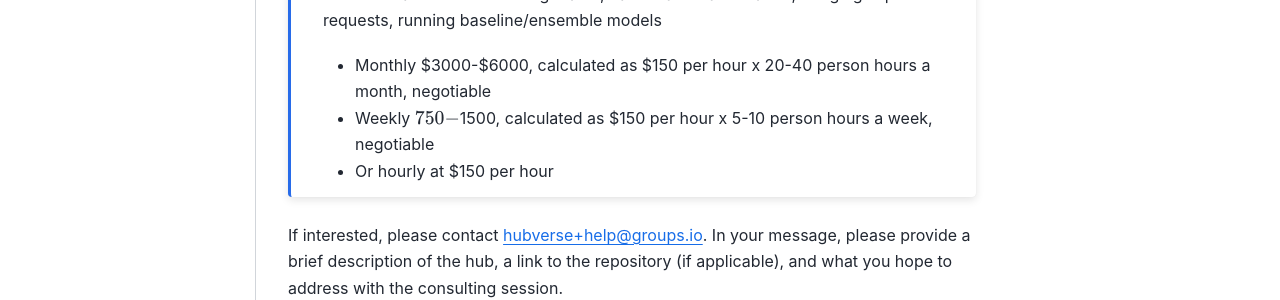
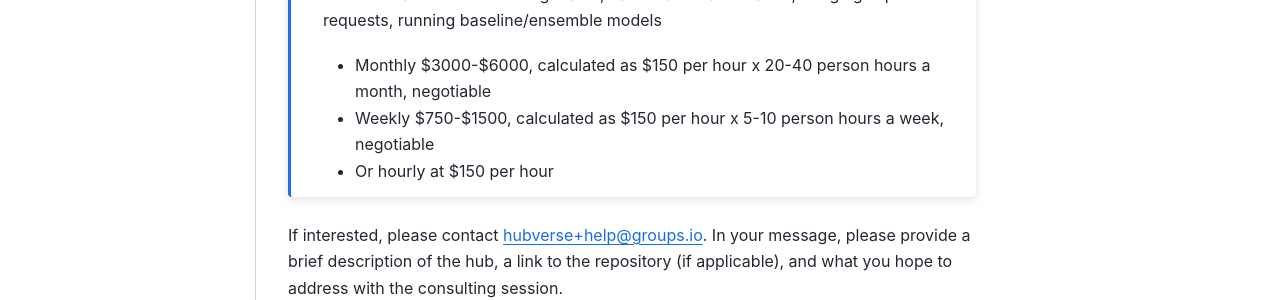
Before and after one commit to hubverse-org/hubDocs, a Sphinx documentation site: the page built from docs/source/overview/support-consulting.md, in a window 1280 px wide and 1392 px high. Shown: the part 931-1231 px from the top of the window. Built offline with Sphinx 7.4.7 and the Sphinx Book theme 1.1.4, drawn with Linux system fonts in a browser that asks for light colours; comment, search, counter and statistics services are not loaded.

````diff
--- a/docs/source/overview/support-consulting.md
+++ b/docs/source/overview/support-consulting.md
@@ -21,7 +21,7 @@ Includes initial consultation meetings, repository set-up, creation of configura
 ```{admonition} Hub maintenance
 May include all or any combination of the following: troubleshooting validations, communication with modeling teams, dashboard maintenance, merging in pull requests, running baseline/ensemble models
 - Monthly \$3000-\$6000, calculated as \$150 per hour x 20-40 person hours a month, negotiable
-- Weekly $750-$1500, calculated as $150 per hour x 5-10 person hours a week, negotiable
+- Weekly \$750-\$1500, calculated as \$150 per hour x 5-10 person hours a week, negotiable
 - Or hourly at $150 per hour
 ```
 
````
